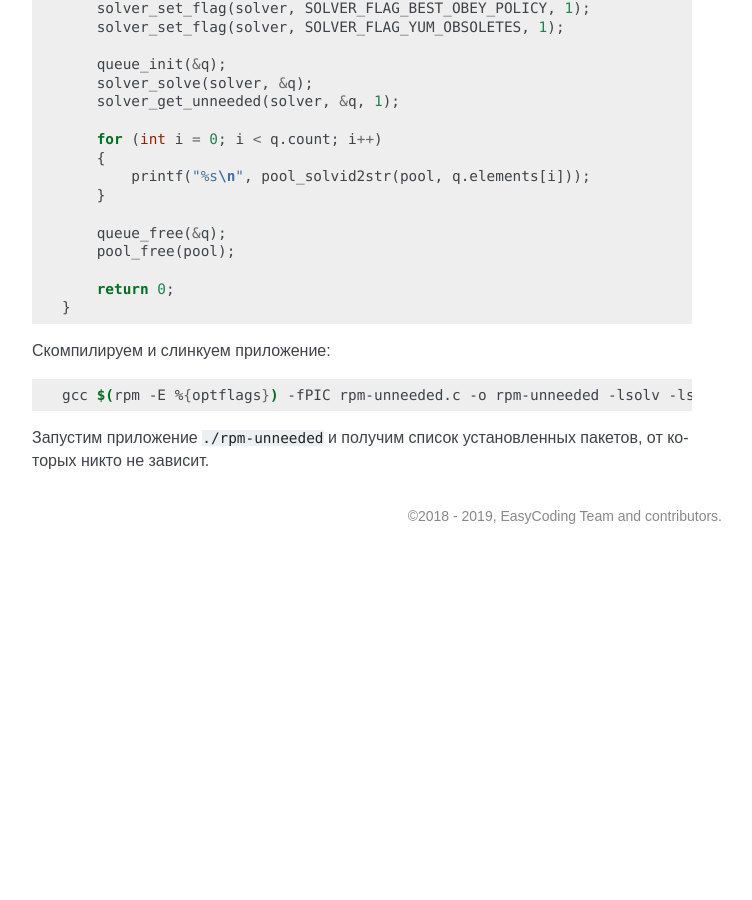
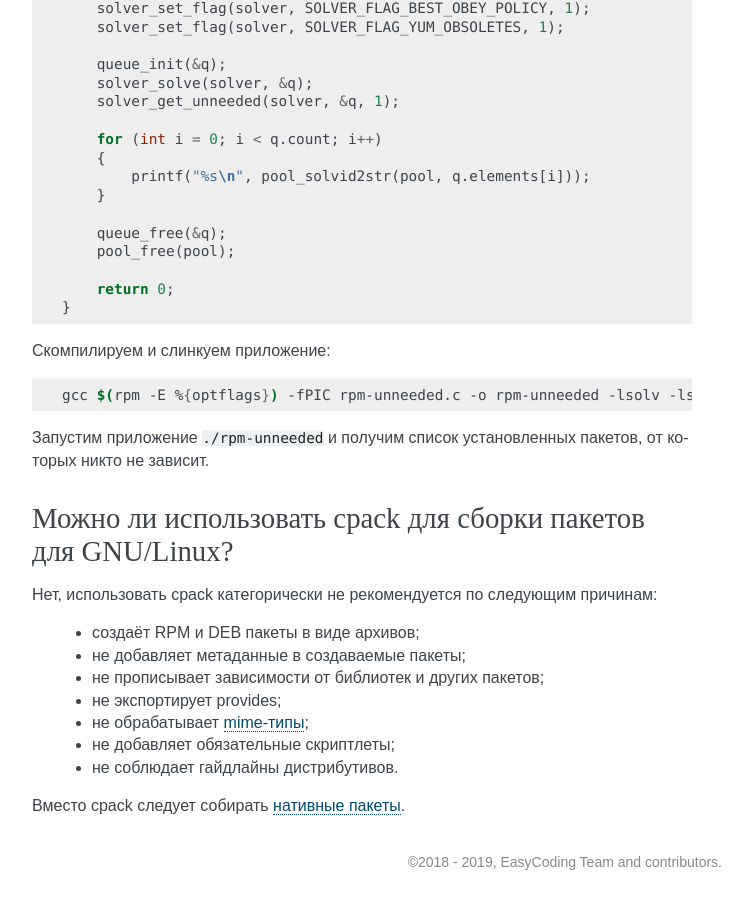
Before and after one commit to RussianFedora/FAQ, a Sphinx documentation site: the page built from source/development.rst, in a window 1280 px wide and 900 px high, scrolled down 7578 px. Shown: the whole window, without its empty margins (388-1140 px from the left). Built offline with Sphinx 7.4.7, drawn with Linux system fonts in a browser that asks for light colours; before the commit the page ends 8132 px from its top, so only the background shows below that; some of the changed text lies outside the part shown.

Commit message:
Added question about cpack.

```diff
--- a/source/development.rst
+++ b/source/development.rst
@@ -441,3 +441,21 @@
     gcc $(rpm -E %{optflags}) -fPIC rpm-unneeded.c -o rpm-unneeded -lsolv -lsolvext
 
 Запустим приложение ``./rpm-unneeded`` и получим список установленных пакетов, от которых никто не зависит.
+
+.. index:: cpack, cmake, rpm, deb, package
+.. _using-cpack:
+
+Можно ли использовать cpack для сборки пакетов для GNU/Linux?
+================================================================
+
+Нет, использовать cpack категорически не рекомендуется по следующим причинам:
+
+ * создаёт RPM и DEB пакеты в виде архивов;
+ * не добавляет метаданные в создаваемые пакеты;
+ * не прописывает зависимости от библиотек и других пакетов;
+ * не экспортирует provides;
+ * не обрабатывает :ref:`mime-типы <file-types>`;
+ * не добавляет обязательные скриптлеты;
+ * не соблюдает гайдлайны дистрибутивов.
+
+Вместо cpack следует собирать :ref:`нативные пакеты <create-package>`.
```
